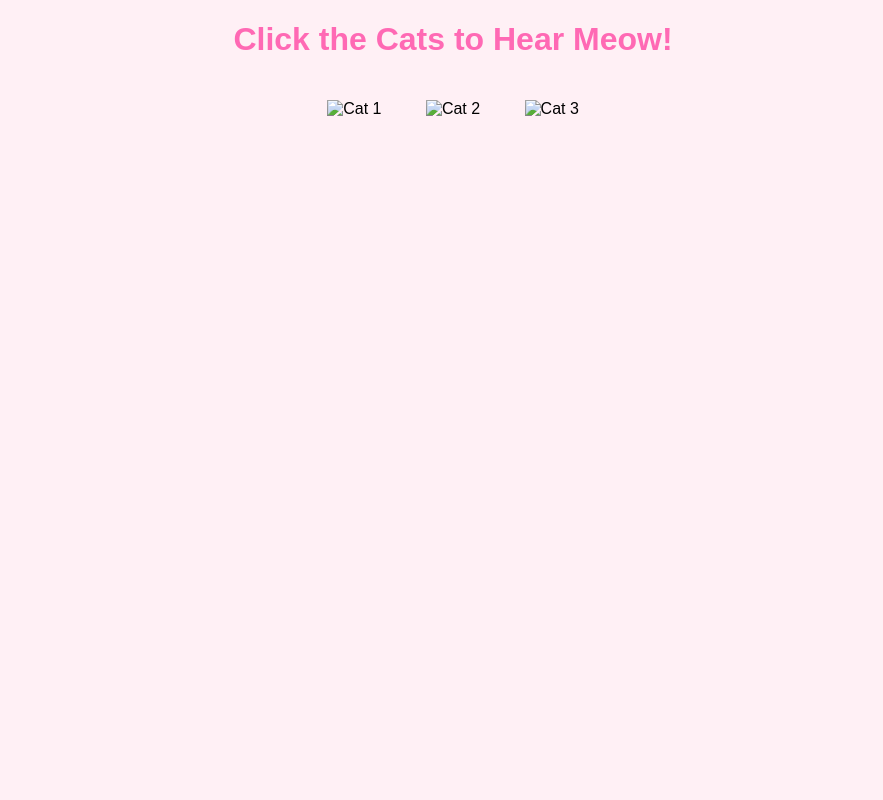
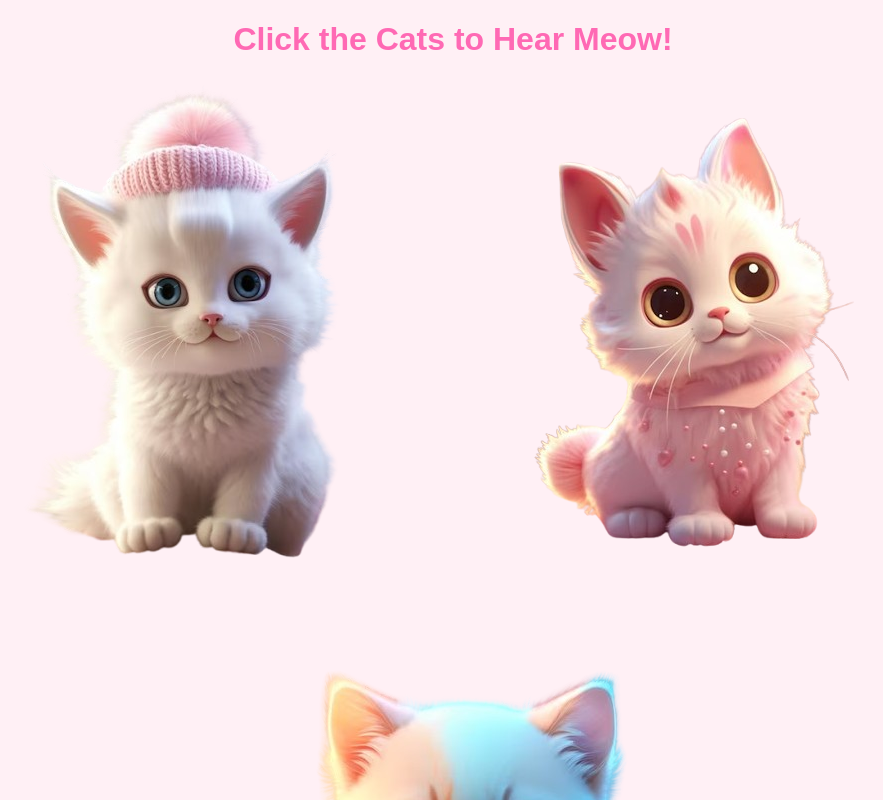
Before and after one commit to justandy22/click-cats-for-caryl, a plain HTML site: page index.html in a window 1280 px wide. Shown: the top 800 px of the page, without its empty margins (187-1070 px from the left). Drawn offline with Linux system fonts and the light colour scheme.

Commit message:
Update index.html

```diff
--- a/index.html
+++ b/index.html
@@ -39,9 +39,9 @@
 <h1>Click the Cats to Hear Meow!</h1>
 
 <!-- Replace these filenames with your uploaded files -->
-<img src="cat1.png" class="cat" data-sound="meow1.mp3" alt="Cat 1">
-<img src="cat2.png" class="cat" data-sound="meow2.mp3" alt="Cat 2">
-<img src="cat3.png" class="cat" data-sound="meow3.mp3" alt="Cat 3">
+<img src="images/cat1.png" alt="Cat 1">
+<img src="images/cat2.png" alt="Cat 2">
+<img src="images/cat3.png" alt="Cat 3">
 
 <script>
   const cats = document.querySelectorAll('.cat');
```
